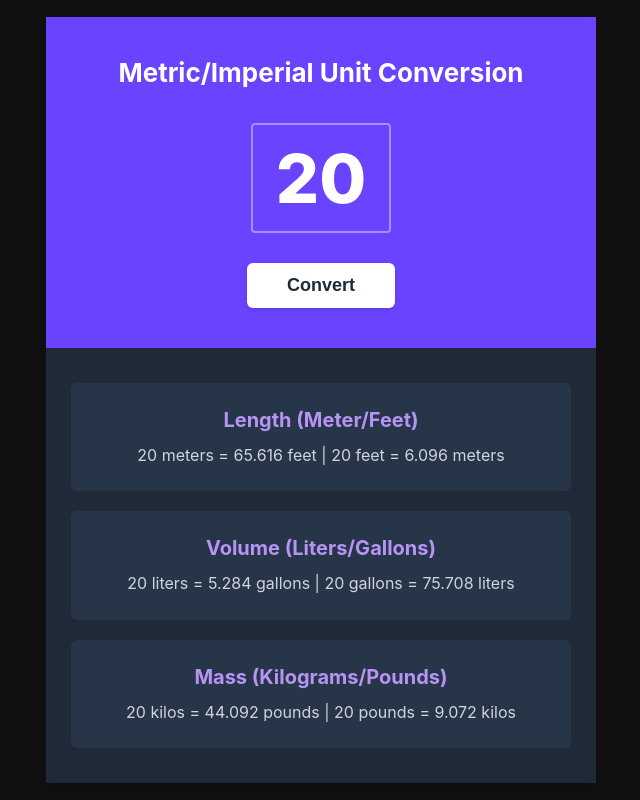
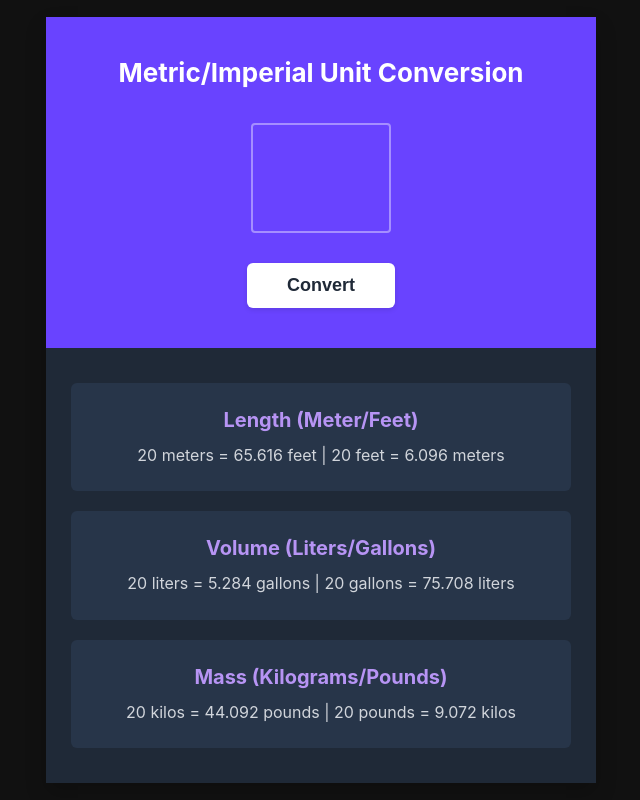
Before and after one commit to JFRG28/fullstack-one-vid, a browser extension: page js_basics/unit_converter/index.html in a window 1280 px wide. Shown: the whole page, without its empty margins (319-959 px from the left). Drawn offline with Linux system fonts and the light colour scheme.

Commit message:
added style to input filed

```diff
--- a/js_basics/unit_converter/index.html
+++ b/js_basics/unit_converter/index.html
@@ -12,7 +12,7 @@
             <h1>Metric/Imperial Unit Conversion</h1>
 
             <div class="input-display-container">
-                <span class="input-number">20</span>
+                <input type="text" id="input-el"/>
             </div>
 
             <button id="convert-btn">Convert</button>
--- a/js_basics/unit_converter/index.js
+++ b/js_basics/unit_converter/index.js
@@ -1,5 +1,11 @@
 const convertBtn=document.querySelector("#convert-btn")
+const oneFeet=3.28084
 
 convertBtn.addEventListener("click",function(){
     console.log("button clicked")
 })
+
+function mtToFeet(){
+
+
+}
--- a/js_basics/unit_converter/style.css
+++ b/js_basics/unit_converter/style.css
@@ -47,10 +47,15 @@ body {
     align-items: center;
 }
 
-.input-number {
-    font-size: 68px;
+#input-el {
+    width: 100%;
+    background: transparent;
+    border: none;
+    color: white;
+    font-size: 50px;
     font-weight: 800;
-    line-height: 1;
+    text-align: center;
+    outline: none;
 }
 
 /* Botón "Convert" */
```
